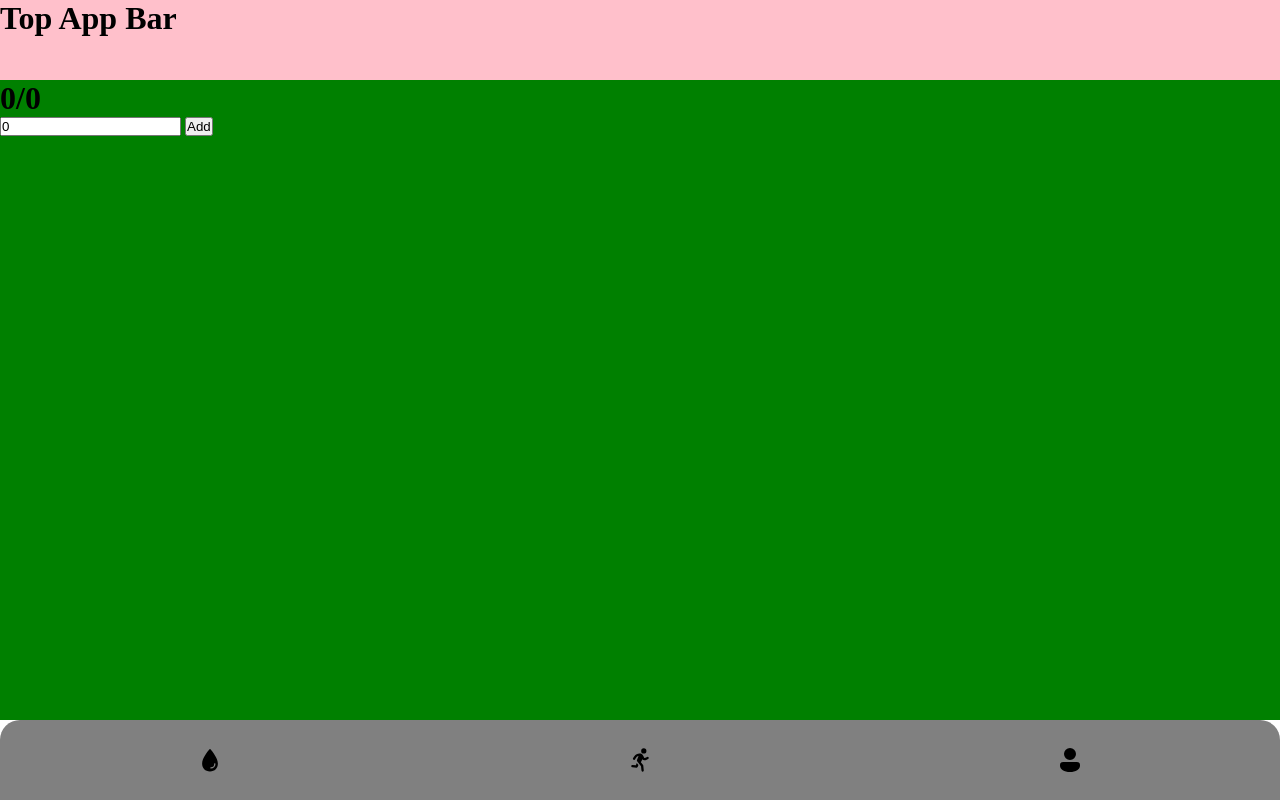
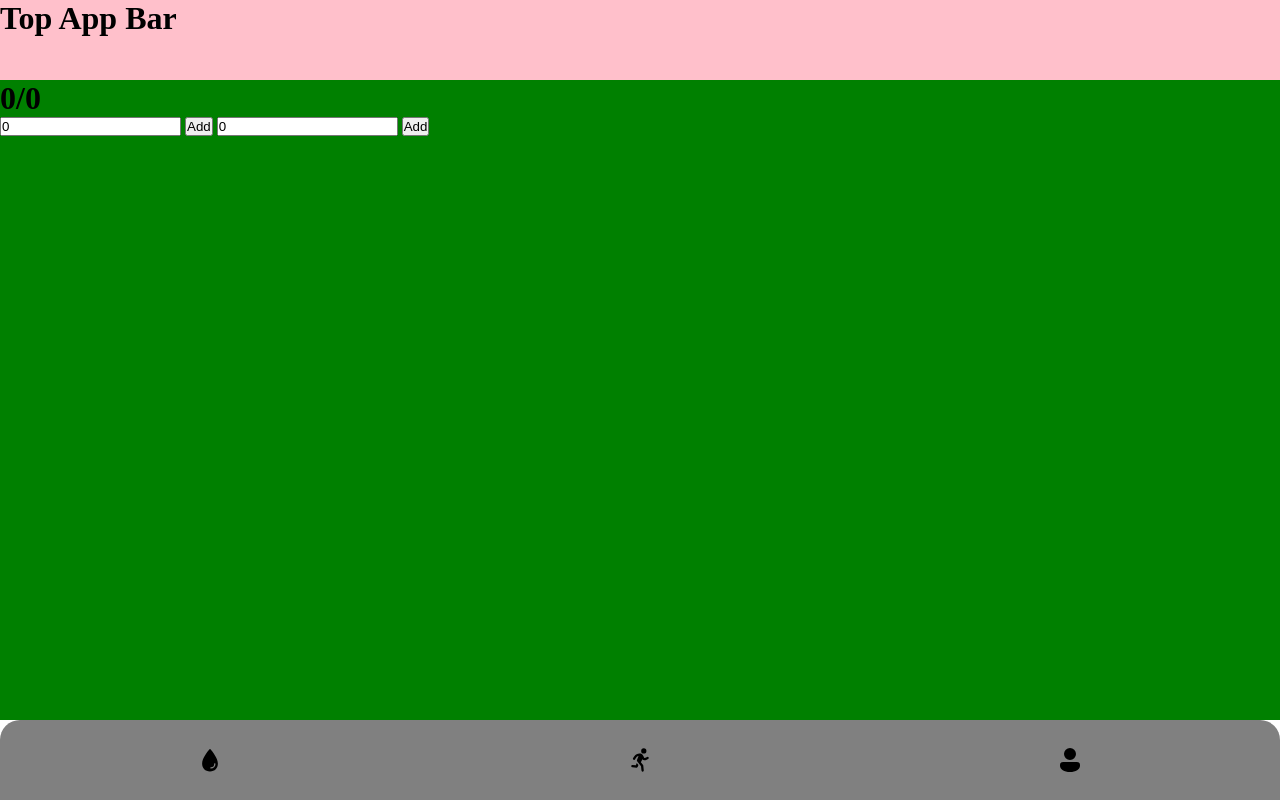
Before and after one commit to daavsnts/fitness-tracker-svelte, a Svelte app: page / in a window 1280 px wide. Built offline with nearby package versions, Linux system fonts and the light colour scheme; what @capacitor-community/sqlite would draw is missing.

Commit message:
WaterTracker (feat): add updateWaterGoal() function

```diff
--- a/src/data/local/SQliteDao.ts
+++ b/src/data/local/SQliteDao.ts
@@ -3,9 +3,10 @@ import type { WaterGoal, WaterIntake } from "$types/fitnessTypes";
 
 export interface SQLiteDao {
   getWaterIntakeHistory: () => Promise<WaterIntake[]>;
-  getLastestWaterGoal: () => Promise<WaterGoal>;
+  getLatestWaterGoal: () => Promise<WaterGoal>;
   getWaterGoalHistory: () => Promise<WaterGoal[]>;
   addWaterIntake: (waterIntake: WaterIntake) => Promise<boolean>;
+  updateWaterGoal: (waterGoal: WaterGoal) => Promise<boolean>;
 }
 
 export async function createSQLiteDao(
@@ -22,13 +23,13 @@ export async function createSQLiteDao(
     return (await waterIntakeHistoryResponse).values as WaterIntake[];
   }
 
-  async function getLastestWaterGoal(): Promise<WaterGoal> {
+  async function getLatestWaterGoal(): Promise<WaterGoal> {
     await dbConnection.open();
-    const lastestWaterGoalResponse = dbConnection.query(
-      "SELECT * FROM water_goal_log ORDER BY id DESC LIMIT 1;"
+    const latestWaterGoalResponse = dbConnection.query(
+      "SELECT * FROM water_goal_log ORDER BY timeStamp DESC LIMIT 1;"
     );
     await dbConnection.close();
-    return (await lastestWaterGoalResponse).values[0] as WaterGoal;
+    return (await latestWaterGoalResponse).values[0] as WaterGoal;
   }
 
   async function getWaterGoalHistory(): Promise<WaterGoal[]> {
@@ -44,16 +45,41 @@ export async function createSQLiteDao(
     await dbConnection.open();
     const addWaterIntakeResponse = dbConnection.run(
       "INSERT INTO water_intake_log (quantity, timeStamp) VALUES (?, ?);",
-      [waterIntake.quantity, waterIntake.timeStamp]
+      [waterIntake.quantity, waterIntake.timeStamp.toISOString()]
     );
     await dbConnection.close();
     return (await addWaterIntakeResponse).changes.changes == 1;
   }
 
+  async function updateWaterGoal(waterGoal: WaterGoal): Promise<boolean> {
+    const latestWaterGoal = await getLatestWaterGoal();
+
+    if (latestWaterGoal) {
+      await dbConnection.open();
+      const updateWaterGoalResponse = dbConnection.run(
+        `UPDATE water_goal_log
+        SET quantity = ?, timeStamp = ?
+          WHERE timeStamp = (SELECT MAX(timeStamp) FROM water_goal_log);`,
+        [waterGoal.quantity, waterGoal.timeStamp.toISOString()]
+      );
+      await dbConnection.close();
+      return (await updateWaterGoalResponse).changes.changes == 1;
+    }
+
+    await dbConnection.open();
+    const addWaterGoalResponse = dbConnection.run(
+      "INSERT INTO water_goal_log (quantity, timeStamp) VALUES (?, ?);",
+      [waterGoal.quantity, waterGoal.timeStamp.toISOString()]
+    );
+    await dbConnection.close();
+    return (await addWaterGoalResponse).changes.changes == 1;
+  }
+
   return {
     getWaterIntakeHistory,
-    getLastestWaterGoal,
+    getLatestWaterGoal,
     getWaterGoalHistory,
     addWaterIntake,
+    updateWaterGoal,
   };
 }
--- a/src/data/repository/WaterRepository.ts
+++ b/src/data/repository/WaterRepository.ts
@@ -6,6 +6,7 @@ export interface WaterRepository {
   getWaterIntakeHistory: () => Promise<WaterIntake[]>;
   getLatestWaterGoal: () => Promise<WaterGoal>;
   addWaterIntake: (quantity: number) => Promise<boolean>;
+  updateWaterGoal: (quantity: number) => Promise<boolean>;
 }
 
 export async function createWaterRepository(
@@ -25,14 +26,21 @@ export async function createWaterRepository(
   }
 
   async function getLatestWaterGoal(): Promise<WaterGoal> {
-    return await dao.getLastestWaterGoal();
+    return await dao.getLatestWaterGoal();
   }
 
   async function addWaterIntake(quantity: number): Promise<boolean> {
     return await dao.addWaterIntake({
       quantity: quantity,
-      timeStamp: Date.now(),
+      timeStamp: new Date(),
     } as WaterIntake);
+  }
+
+  async function updateWaterGoal(quantity: number): Promise<boolean> {
+    return await dao.updateWaterGoal({
+      quantity: quantity,
+      timeStamp: new Date(),
+    } as WaterGoal);
   }
 
   return {
@@ -40,5 +48,6 @@ export async function createWaterRepository(
     getWaterIntakeHistory,
     getLatestWaterGoal,
     addWaterIntake,
+    updateWaterGoal,
   };
 }
--- a/src/pages/WaterTracker/WaterTracker.svelte
+++ b/src/pages/WaterTracker/WaterTracker.svelte
@@ -1,21 +1,24 @@
 <script lang="ts">
+  import { type WaterGoal } from "$types/fitnessTypes";
   import waterTrackerStore from "$stores/WaterTrackerStore";
   import { onMount } from "svelte";
+  import type { Writable } from "svelte/store";
 
   const { getTotalWaterIntake, getLatestWaterGoal, refreshStoreStates } =
     waterTrackerStore;
 
-  let totalWaterIntake = getTotalWaterIntake();
-  let latestWaterGoal = getLatestWaterGoal();
+  let totalWaterIntake: Writable<number> = getTotalWaterIntake();
+  let latestWaterGoal: Writable<WaterGoal> = getLatestWaterGoal();
 
   onMount(() => {
     refreshStoreStates();
   });
 
   let waterInputQuantity: number = 0;
+  let waterGoalInput: number = 0;
 </script>
 
-<h1>{$totalWaterIntake}/{$latestWaterGoal || 0}</h1>
+<h1>{$totalWaterIntake || 0}/{$latestWaterGoal.quantity}</h1>
 <input
   type="number"
   bind:value={waterInputQuantity}
@@ -24,5 +27,13 @@
   >Add</button
 >
 
+<input
+  type="number"
+  bind:value={waterGoalInput}
+/>
+<button on:click={() => waterTrackerStore.updateWaterGoal(waterGoalInput)}
+  >Add</button
+>
+
 <style lang="scss">
 </style>
--- a/src/stores/WaterTrackerStore.ts
+++ b/src/stores/WaterTrackerStore.ts
@@ -8,13 +8,17 @@ export interface WaterTrackerStore {
   addWaterIntake: (quantity: number) => Promise<boolean>;
   getLatestWaterGoal: () => Writable<WaterGoal>;
   refreshStoreStates: () => Promise<void>;
+  updateWaterGoal(quantity: number): Promise<boolean>;
 }
 
 function createWaterTrackerStore(
   waterRepositoryPromise: Promise<WaterRepository>
 ): WaterTrackerStore {
   const totalWaterIntake: Writable<number> = writable(0);
-  const latestWaterGoal: Writable<WaterGoal> = writable(null as WaterGoal);
+  const latestWaterGoal: Writable<WaterGoal> = writable({
+    quantity: 0,
+    timeStamp: new Date(),
+  } as WaterGoal);
   let waterRepository: WaterRepository;
 
   async function refreshStoreStates() {
@@ -47,11 +51,19 @@ function createWaterTrackerStore(
     return latestWaterGoal;
   }
 
+  async function updateWaterGoal(quantity: number): Promise<boolean> {
+    const result = await waterRepository.updateWaterGoal(quantity);
+    await refreshStoreStates();
+    console.log(result);
+    return result;
+  }
+
   return {
     getTotalWaterIntake,
     addWaterIntake,
     getLatestWaterGoal,
     refreshStoreStates,
+    updateWaterGoal,
   };
 }
 
```
Also changed, not shown: src/types/fitnessTypes.ts (+4 -4 lines).
